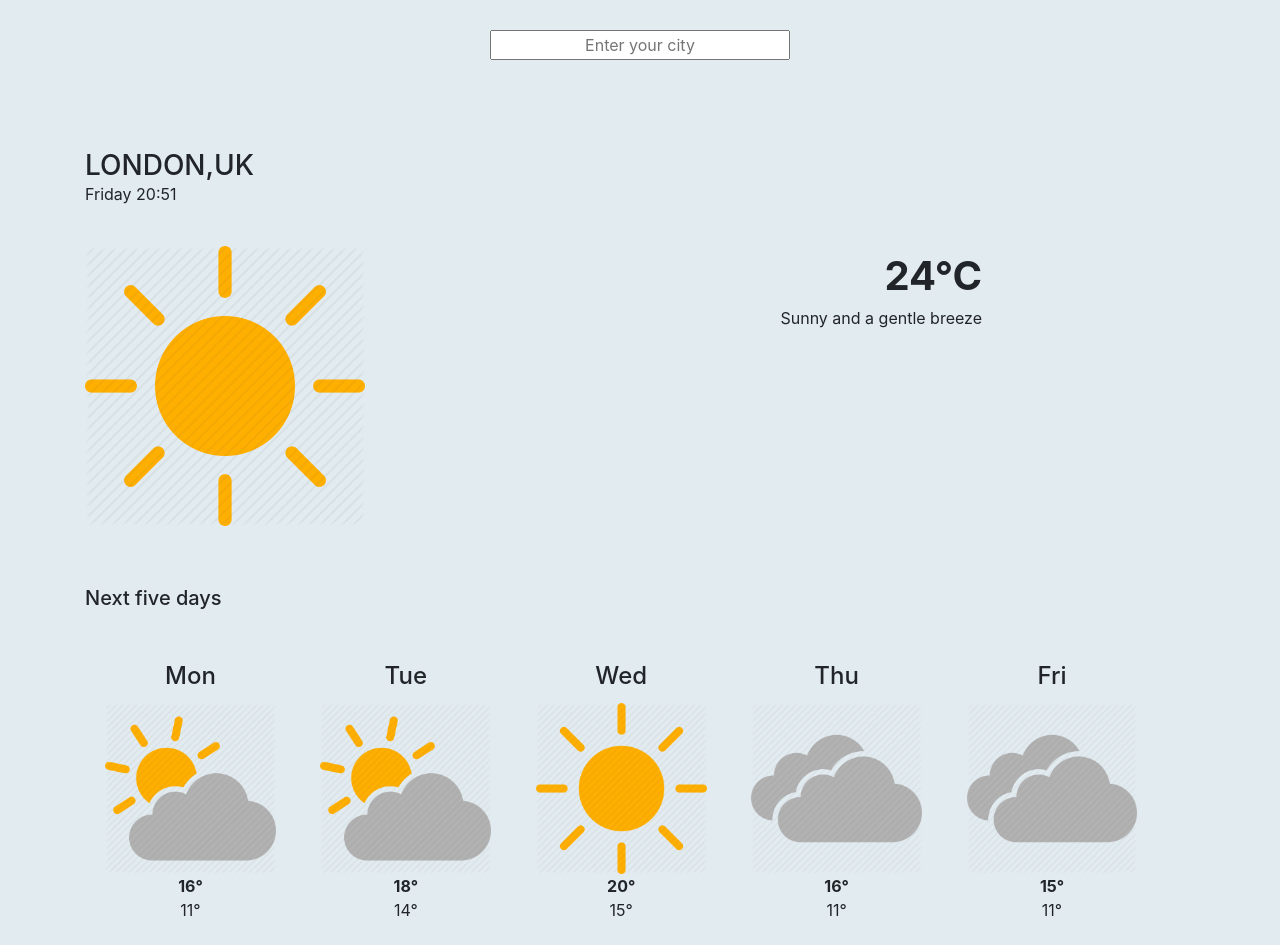
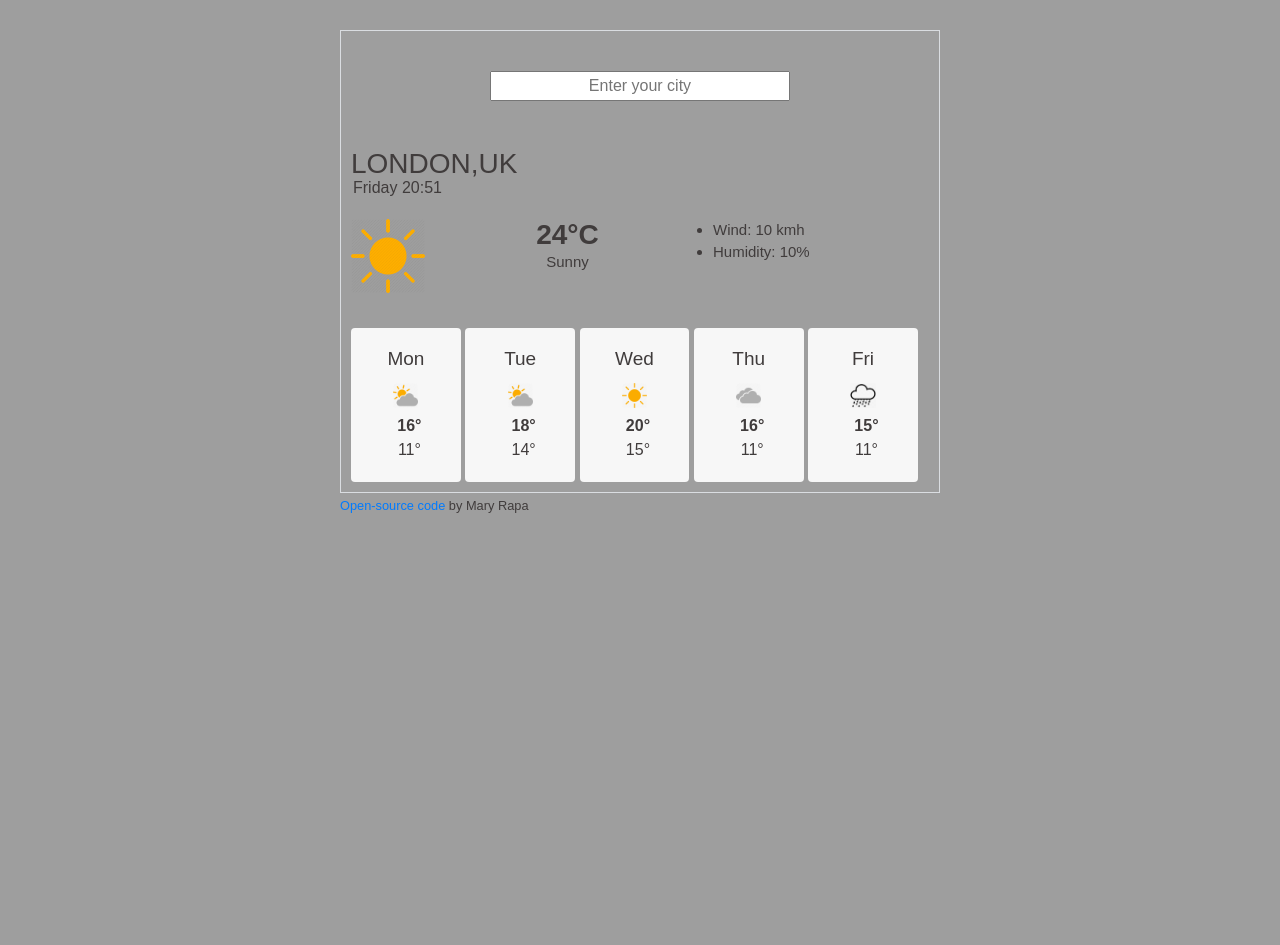
Before and after one commit to MaryRapa/Fenix-WeatherApp, a plain HTML site: page Index.html in a window 1280 px wide. Shown: the top 945 px of the page. After the commit the page ends 800 px from the top, so only its background shows below. Drawn offline with nearby package versions, Linux system fonts and the light colour scheme.

Commit message:
Extensive work
Added images and did a lot of style changes.

```diff
--- a/Index.html
+++ b/Index.html
@@ -16,6 +16,8 @@
 
   <body>
     <div class="container">
+      <div class="weather-app-wrapper">
+        <div class="weather-app">
           <form id="city-form">
             <input type="text" id="city-name" placeholder="Enter your city" />
           </form>
@@ -23,21 +25,30 @@
           <p id="current-date">Sunday 20 September</p>
           <br />
           <div class="row">
-        <div class="col-4">
-          <img src="images/plainsun.jpg" alt="" />
+            <div class="col-3">
+              <img id="icon" src="images/plainsun.jpg" alt="Clear" />
             </div>
-        <div class="col-8">
-          <span class="temperature" id="temperature"> 24°C </span>
-          <br />
-          Sunny and a gentle breeze
+            <div class="col-3">
+              <p class="temperature" id="temperature">24°C</p>
+
+              <p class="description" id="description">Sunny</p>
+            </div>
+            <div class="col-6">
+              <ul>
+                <li id="wind">Wind: 10 kmh</li>
+                <li id="humidity">Humidity: 10%</li>
+              </ul>
             </div>
           </div>
-      <h5>Next five days</h5>
-      <br />
+
           <div class="card">
             <div class="card-body">
               <h4 class="card-title">Mon</h4>
-          <img src="images/sunandcloud.jpg" class="card-img-top" alt="" />
+              <img
+                src="images/sunandcloud.jpg"
+                class="card-img-top"
+                alt="Sunny with clouds"
+              />
               <p class="card-text">
                 <strong>16°</strong> <br />
                 11°
@@ -47,7 +58,11 @@
           <div class="card">
             <div class="card-body">
               <h4 class="card-title">Tue</h4>
-          <img src="images/sunandcloud.jpg" class="card-img-top" alt="" />
+              <img
+                src="images/sunandcloud.jpg"
+                class="card-img-top"
+                alt="Sunny with clouds"
+              />
               <p class="card-text">
                 <strong>18° </strong> <br />
                 14°
@@ -57,7 +72,7 @@
           <div class="card">
             <div class="card-body">
               <h4 class="card-title">Wed</h4>
-          <img src="images/plainsun.jpg" class="card-img-top" alt="" />
+              <img src="images/plainsun.jpg" class="card-img-top" alt="Clear" />
               <p class="card-text">
                 <strong>20°</strong> <br />
                 15°
@@ -67,7 +82,7 @@
           <div class="card">
             <div class="card-body">
               <h4 class="card-title">Thu</h4>
-          <img src="images/cloud.png" class="card-img-top" alt="" />
+              <img src="images/cloud.png" class="card-img-top" alt="Cloudy" />
               <p class="card-text">
                 <strong> 16°</strong> <br />
                 11°
@@ -77,7 +92,7 @@
           <div class="card">
             <div class="card-body">
               <h4 class="card-title">Fri</h4>
-          <img src="images/cloud.png" class="card-img-top" alt="" />
+              <img src="images/rain.jpg" class="card-img-top" alt="Rainy" />
               <p class="card-text">
                 <strong>15° </strong> <br />
                 11°
@@ -85,12 +100,16 @@
             </div>
           </div>
         </div>
+
         <small>
           <a href="https://github.com/MaryRapa/Fenix-WeatherApp" target="_blank"
             >Open-source code</a
           >
           by Mary Rapa
         </small>
+      </div>
+    </div>
+
     <script src="src/index.js"></script>
   </body>
 </html>
--- a/src/index.js
+++ b/src/index.js
@@ -4,6 +4,8 @@
   let apiKey = "3154b3b9fa1b9603160b9d7cdb5a315c";
   let apiUrl = `Https://api.openweathermap.org/data/2.5/weather?lat=${latitude}&lon=${longitude}&appid=${apiKey}&units=metric`;
   axios.get(apiUrl).then(showTemperatureAndCity);
+  let apiUrlFuture = `https://api.openweathermap.org/data/2.5/onecall?lat=${latitude}&lon=${longitude}&exclude=current,minutely,hourly,alerts&appid=${apiKey}`;
+  axios.get(apiUrlFuture).then(showFutureWeather);
 }
 
 function showTemperatureAndCity(response) {
@@ -11,11 +13,28 @@
 
   let temperature = Math.round(response.data.main.temp);
   let temperatureElement = document.querySelector("#temperature");
+  let humidityElement = document.querySelector("#humidity");
+  let windElement = document.querySelector("#wind");
+  let iconElement = document.querySelector("#icon");
+  let descriptionElement = document.querySelector("#description");
+
   temperatureElement.innerHTML = `${temperature}°C`;
+  humidityElement.innerHTML = `Humidity: ${response.data.main.humidity} %`;
+  windElement.innerHTML = `Wind: ${Math.round(response.data.wind.speed)} kmh`;
+  iconElement.setAttribute(
+    "src",
+    `http://openweathermap.org/img/wn/${response.data.weather[0].icon}@2x.png`
+  );
+  iconElement.setAttribute("alt", response.data.weather[0].description);
+  descriptionElement.innerHTML = response.data.weather[0].description;
 
   let city = response.data.name;
   let h3 = document.querySelector("#h3-city");
   h3.innerHTML = city;
+}
+
+function showFutureWeather(response) {
+  console.log(response);
 }
 
 function showThisCity(cityName) {
@@ -46,7 +65,7 @@
 
   let date = now.getDate();
   let hours = now.getHours();
-  let minutes = now.getMinutes();
+  let minutes = now.getMinutes(0 - 59);
   let day = days[now.getDay()];
 
   let paragraphDate = document.querySelector("#current-date");
--- a/src/styles.css
+++ b/src/styles.css
@@ -1,5 +1,7 @@
 body {
-  background-color: #e2ebf0;
+  background-color: #9e9e9e;
+  font-family: Arial, Helvetica, sans-serif;
+  color: #403c3c;
 }
 
 input {
@@ -17,37 +19,62 @@
 }
 
 img {
-  max-width: 100%;
-}
-.col-4 img {
-  max-width: 80%;
-  padding-bottom: 60px;
+  max-width: 36%;
 }
 
-.col-8 strong {
-  font-size: 50px;
+p {
+  margin: -5px;
+  margin-left: 2px;
 }
-
-.col-8 {
-  text-align: right;
-  padding-right: 20%;
+.col-3 img {
+  max-width: 61%;
 }
 
 .card {
   width: 19%;
   display: inline-block;
-  background-color: #e2ebf0;
+  background-color: #f7f7f7;
   border: none;
 }
 .card-title {
   text-align: center;
+  font-size: 19px;
 }
 
 .card-text {
   text-align: center;
+  margin-top: 6px;
+}
+
+.card-img-top {
+  display: block;
+  margin: auto;
+  width: 36%;
 }
 
 .temperature {
-  font-size: 40px;
+  font-size: 28px;
   font-weight: bold;
+  text-align: center;
 }
+
+.weather-app-wrapper {
+  max-width: 600px;
+  margin: 30px auto;
+}
+
+.weather-app {
+  padding: 10px;
+  border: 1px solid #dadde1;
+}
+
+.description {
+  text-align: center;
+  font-size: 15px;
+  padding-bottom: 60px;
+}
+
+.col-6 ul {
+  margin-left: 18px;
+  font-size: 15px;
+}
```
Also changed, not shown: images/rain.jpg (added), images/sun.jpg (deleted). Lines whose indentation alone changed are shown as unchanged.
